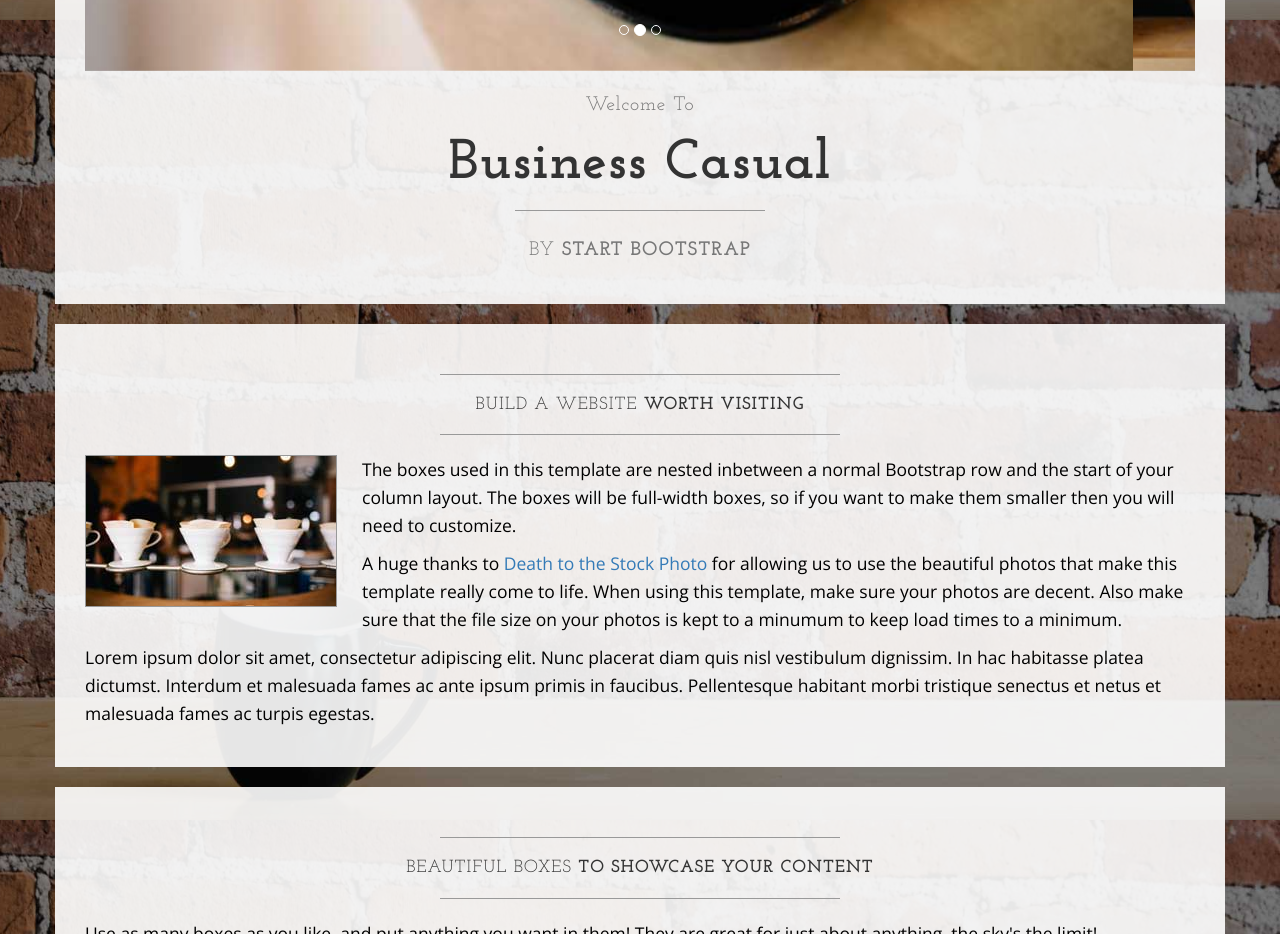
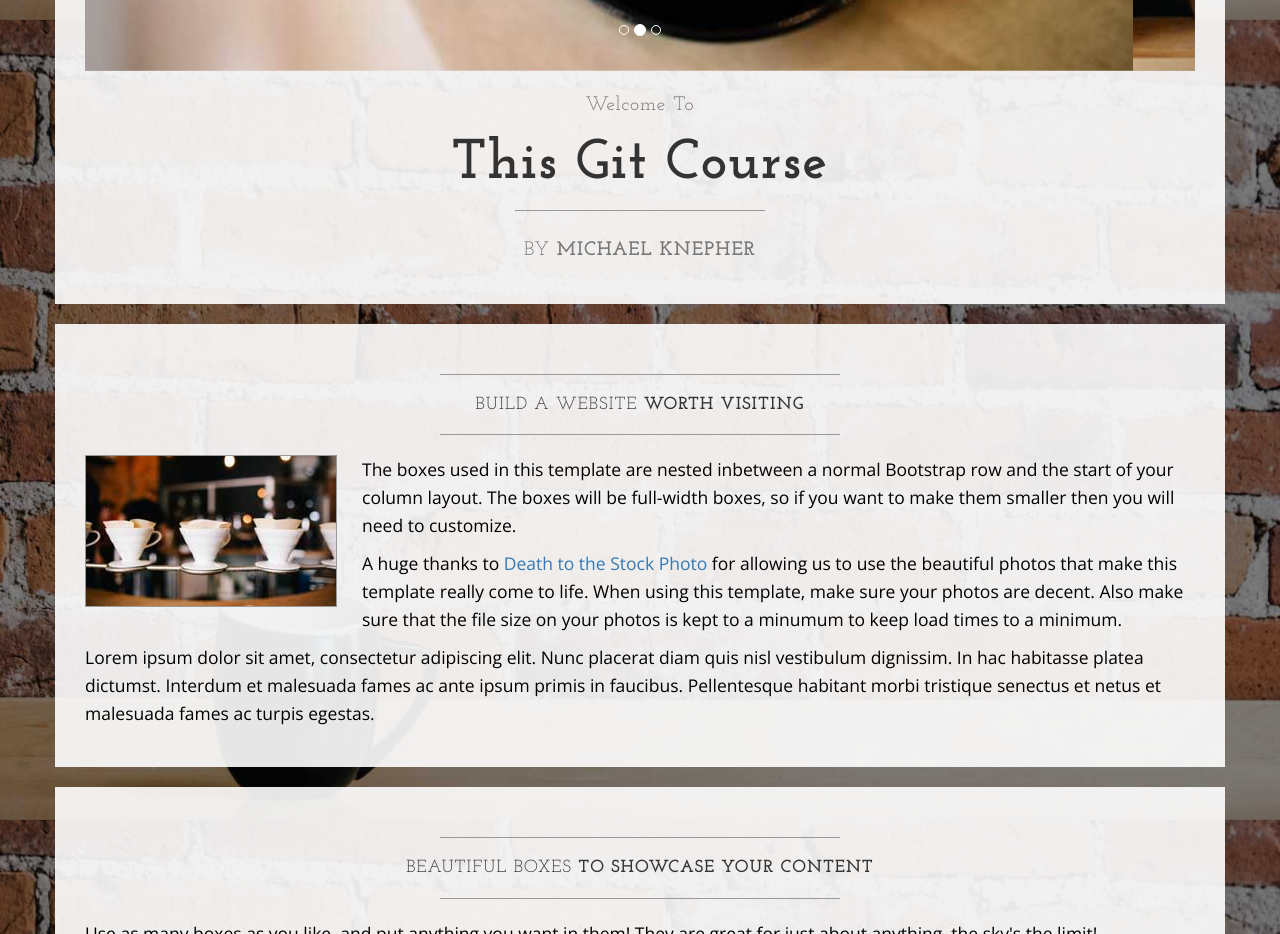
Before and after one commit to Knepherbird/learnable-gitcourse, a plain HTML site: page index.html in a window 1280 px wide. Shown: the part 780-1714 px from the top of the page. Drawn offline with nearby package versions, Linux system fonts and the light colour scheme.

Commit message:
Changed Welcome message after carousel

```diff
--- a/index.html
+++ b/index.html
@@ -108,11 +108,11 @@
                     <h2 class="brand-before">
                         <small>Welcome to</small>
                     </h2>
-                    <h1 class="brand-name">Business Casual</h1>
+                    <h1 class="brand-name">This Git Course</h1>
                     <hr class="tagline-divider">
                     <h2>
                         <small>By
-                            <strong>Start Bootstrap</strong>
+                            <strong>Michael Knepher</strong>
                         </small>
                     </h2>
                 </div>
```
